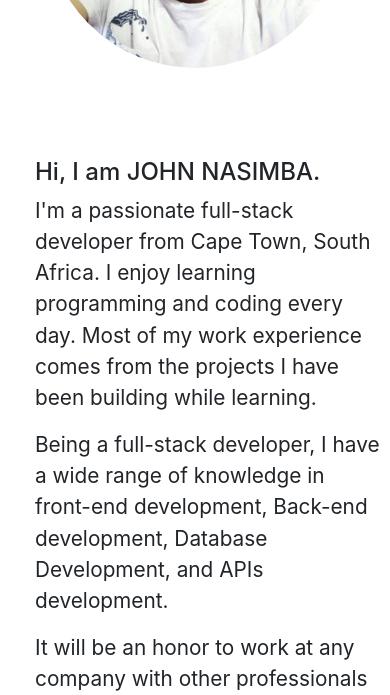
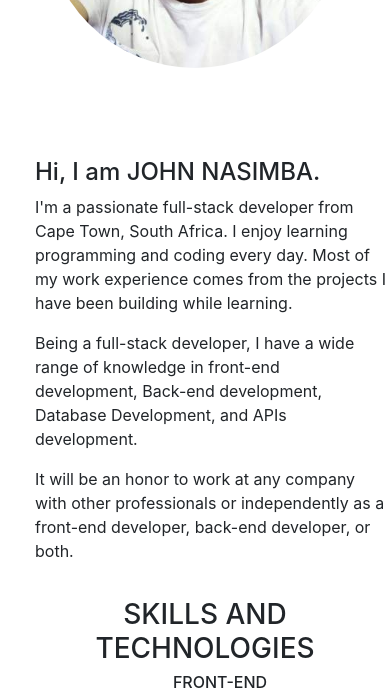
Before and after one commit to Johnnasimba/Portfolio-website, a PHP site: page / in a window 390 px wide. Shown: the part 392-1087 px from the top of the page. Run offline with PHP 8.4, Linux system fonts and the light colour scheme; some libraries are stand-ins or nearby versions; grey boxes are pictures that could not be loaded.

Commit message:
Updating font-size of personal details and it's height

```diff
--- a/style.css
+++ b/style.css
@@ -208,8 +208,9 @@ ul.socialIcons {
   }
   #personal-details {
     width: 100vw ;
-    height: 800px;
+    height: 600px;
     margin-top: 20px;
+    margin-bottom: 0;
     display: flex;
     flex-direction: column;
     flex-wrap: nowrap;
@@ -228,7 +229,9 @@ ul.socialIcons {
   #personal-details .about {
     width: 90%;
     padding-top: 80px;
+    font-size: 1rem;
   }
+
   #skills .technologies {
     flex-direction: column;
   }
@@ -262,16 +265,16 @@ ul.socialIcons {
 }
 @media screen and (max-width:600px) {
   #personal-details {
-    height: 800px;
+    height: 700px;
   }
 }
 @media screen and (max-width:450px) {
   #personal-details {
-    height: 1000px;
+    height: 750px;
   }
 }
 @media screen and (max-width:350px) {
   #personal-details {
-    height: 1100px;
+    height: 800px;
   }
 }
```
